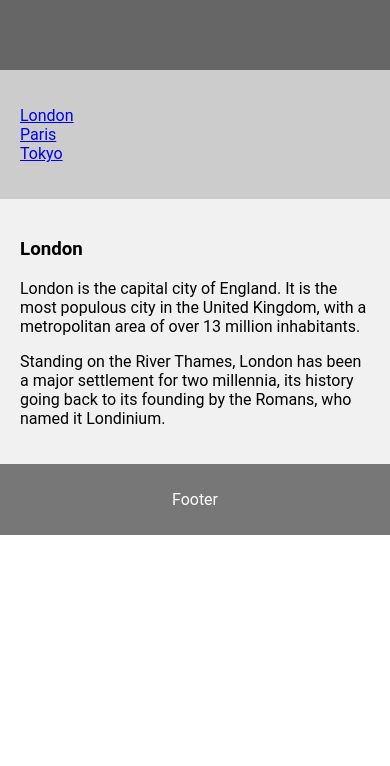
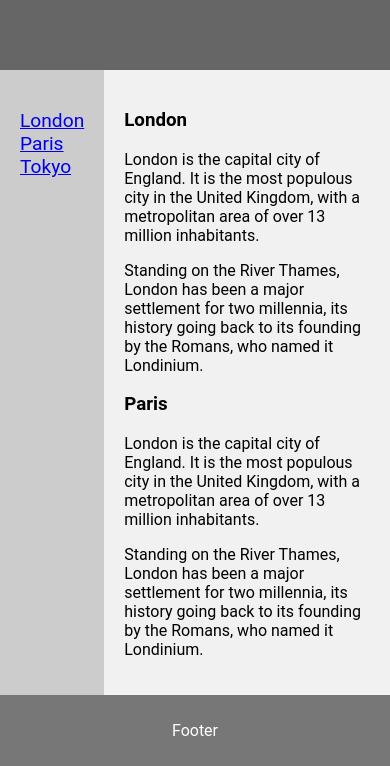
Before and after one commit to Asada1/CV, a plain HTML site: page index.html in a window 390 px wide. Shown: the part 139-905 px from the top of the page. Before the commit the page ends 844 px from the top, so only its background shows below. Drawn offline with Linux system fonts and the light colour scheme.

Commit message:
fixing layout

```diff
--- a/css/main.css
+++ b/css/main.css
@@ -2,11 +2,14 @@
   box-sizing: border-box;
 }
 
-body {
+html, body {
   font-family: Arial, Helvetica, sans-serif;
   padding: 0;
   border: 0;
   margin: 0;
+  height: 100%;
+  display: flex;
+  flex-direction: column;
 }
 
 /* Style the header */
@@ -18,13 +21,17 @@ header {
   color: white;
 }
 
+section {
+  display: flex;
+  flex-grow: 1;
+}
 /* Create two columns/boxes that floats next to each other */
 nav {
   float: left;
-  width: 30%;
-  height: 300px; /* only for demonstration, should be removed */
+  width: 10%;
   background: #ccc;
   padding: 20px;
+  font-size: larger;
 }
 
 /* Style the list inside the menu */
@@ -36,9 +43,8 @@ nav ul {
 article {
   float: left;
   padding: 20px;
-  width: 70%;
+  width: 90%;
   background-color: #f1f1f1;
-  height: 100%;
 }
 
 /* Clear floats after the columns */
@@ -46,7 +52,7 @@ section::after {
   content: "";
   display: table;
   clear: both;
-  height: 100%;
+  flex-grow: 1;
 }
 
 /* Style the footer */
@@ -59,9 +65,11 @@ footer {
 
 /* Responsive layout - makes the two columns/boxes stack on top of each other instead of next to each other, on small screens */
 @media (max-width: 600px) {
-  nav, article {
+  nav {
+    width: auto;
+  }
+  article {
     width: 100%;
-    height: auto;
   }
 }
 html,body,h1,h2,h3,h4,h5,h6 {font-family: "Roboto", sans-serif}
--- a/index.html
+++ b/index.html
@@ -10,7 +10,6 @@
   <header>
     <h2>Cities</h2>
   </header>
-
     <section>
       <nav>
         <ul>
@@ -24,12 +23,13 @@
         <h1>London</h1>
         <p>London is the capital city of England. It is the most populous city in the  United Kingdom, with a metropolitan area of over 13 million inhabitants.</p>
         <p>Standing on the River Thames, London has been a major settlement for two millennia, its history going back to its founding by the Romans, who named it Londinium.</p>
+        <h1>Paris</h1>
+        <p>London is the capital city of England. It is the most populous city in the  United Kingdom, with a metropolitan area of over 13 million inhabitants.</p>
+        <p>Standing on the River Thames, London has been a major settlement for two millennia, its history going back to its founding by the Romans, who named it Londinium.</p>
       </article>
     </section>
-
   <footer>
     <p>Footer</p>
   </footer>
-
 </body>
 </html>
```
Lines whose indentation alone changed are shown as unchanged.
